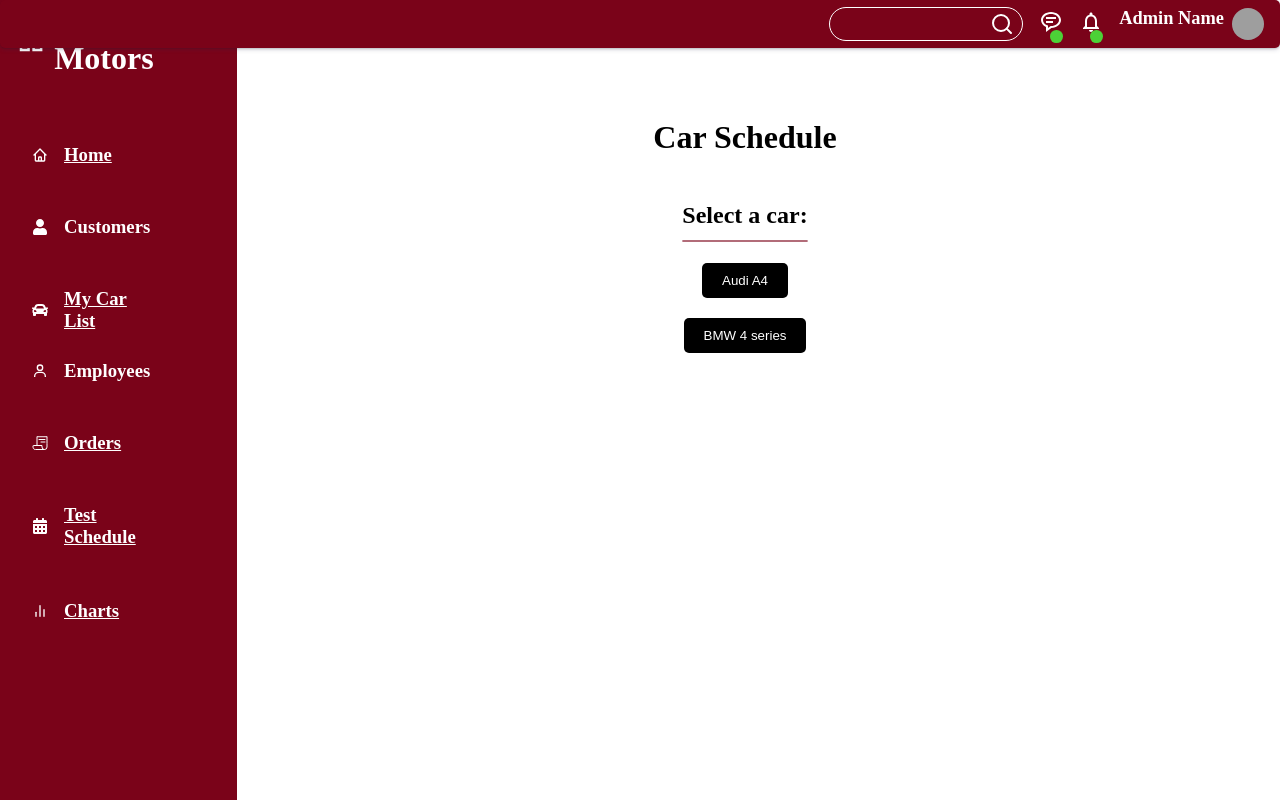
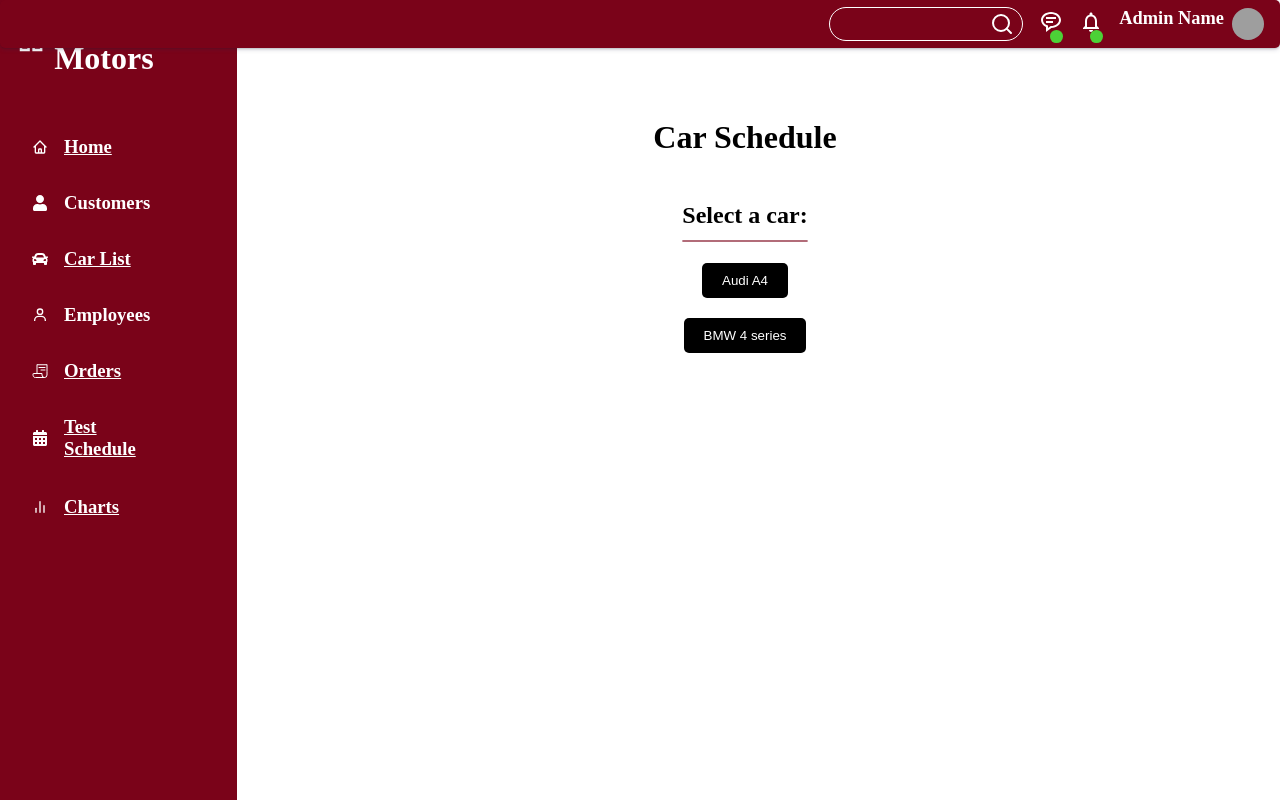
Before and after one commit to bechara-rizk/DealershipTeamOne, a Next.js app: page /dashboard/CarSchedule in a window 1280 px wide. Built offline with nearby package versions, Linux system fonts and the light colour scheme; grey boxes are pictures that could not be loaded.

Commit message:
fixed hover on admin page

```diff
--- a/src/components/Sidebars.js
+++ b/src/components/Sidebars.js
@@ -35,7 +35,7 @@ const Sidebar = () => {
         {/* /*</div><div className="item">/*        adde here the link to the actual page below */  }
         <Link href="/home/ProductsPage" className="item">
         <FaCar className="car-icon" />
-          <h3>My Car List</h3>
+          <h3>Car List</h3>
 
         </Link>
 
--- a/src/styles/Sidebars.css
+++ b/src/styles/Sidebars.css
@@ -30,7 +30,7 @@
     display: grid;
     grid-template-columns: 2rem 5rem;
     height: 2.5rem;
-    margin: 1rem 0;
+    margin: 0.5rem 0;
     padding-left: 1rem;
     row-gap: 2rem;
     align-items: center;
@@ -43,7 +43,7 @@
     display: grid;
     grid-template-columns: 2rem 5rem;
     height: 4rem;
-    margin: 1rem 0;
+    margin: 0.5rem 0;
     padding-left: 1rem;
     row-gap: 2rem;
     align-items: center;
```
